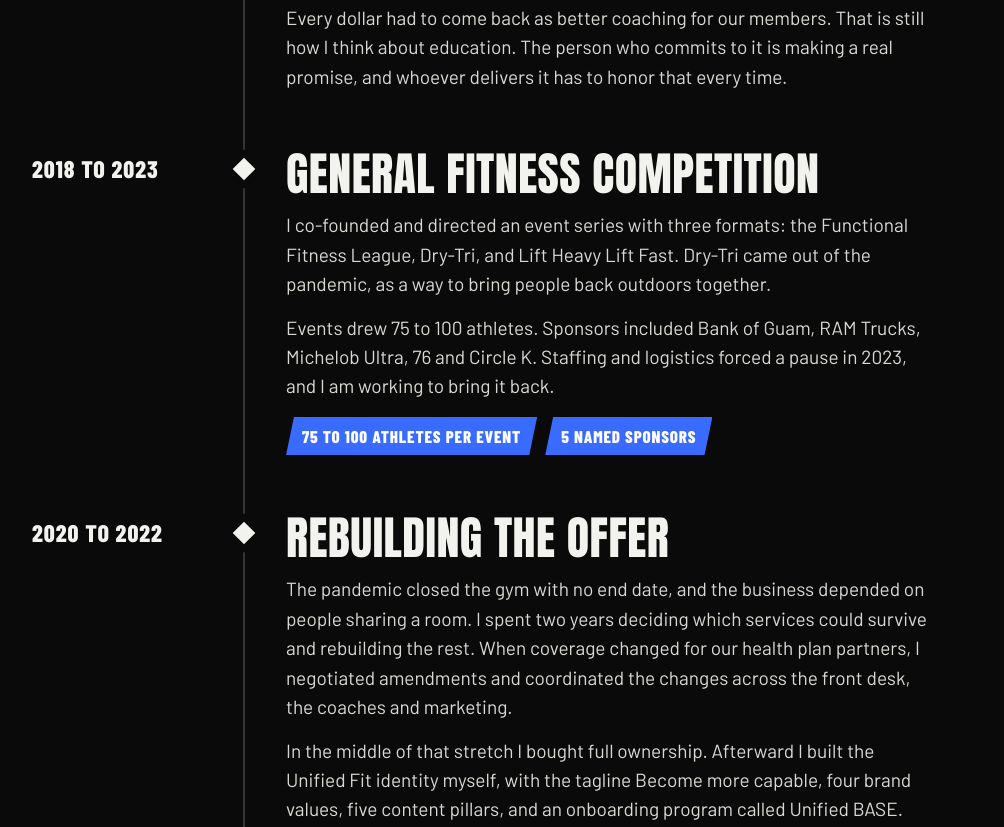
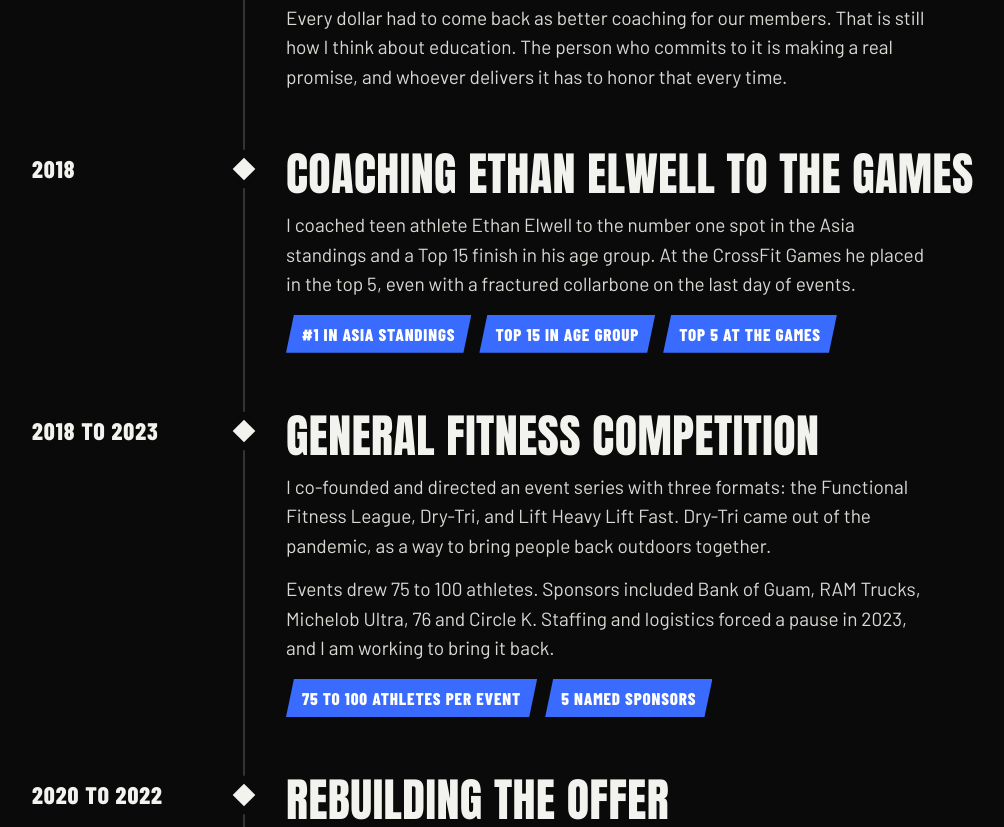
Before and after one commit to guamcaleb/caleb_portfolio, a plain HTML site: page story.html in a window 1280 px wide. Shown: the part 4040-4867 px from the top of the page, without its empty margins (36-1040 px from the left). Drawn offline with Linux system fonts and the light colour scheme.

Commit message:
Add files via upload

```diff
--- a/story.html
+++ b/story.html
@@ -134,6 +134,16 @@
     </li>
 
     <li class="ch guam">
+      <div class="when">2018</div>
+      <div class="rail"><span class="dot"></span></div>
+      <div class="what">
+        <h2>Coaching Ethan Elwell to the Games</h2>
+        <p>I coached teen athlete Ethan Elwell to the number one spot in the Asia standings and a Top 15 finish in his age group. At the CrossFit Games he placed in the top 5, even with a fractured collarbone on the last day of events.</p>
+        <div class="kpis"><span>#1 in Asia standings</span><span>Top 15 in age group</span><span>Top 5 at the Games</span></div>
+      </div>
+    </li>
+
+    <li class="ch guam">
       <div class="when">2018 to 2023</div>
       <div class="rail"><span class="dot"></span></div>
       <div class="what">
@@ -202,7 +212,7 @@
   <span class="d" aria-hidden="true"></span>
   <span class="q" aria-hidden="true"></span>
   <div class="wrap">
-    <p>Two of our coaches went on to open their own gyms, and many members became trainers themselves. I also coached a teenage athlete to the 2018 CrossFit Games. That is the work I am proudest of.</p>
+    <p>Two of our coaches went on to open their own gyms, and many members became trainers themselves. I also coached Ethan Elwell, a teenage athlete, to the top 5 at the 2018 CrossFit Games. That is the work I am proudest of.</p>
   </div>
 </section>
 
```
